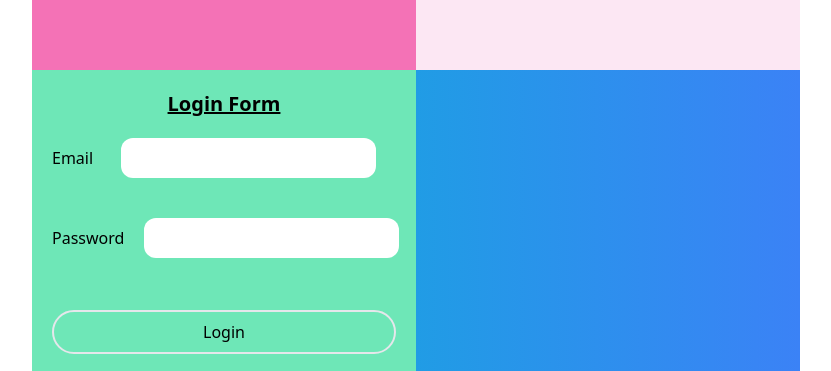
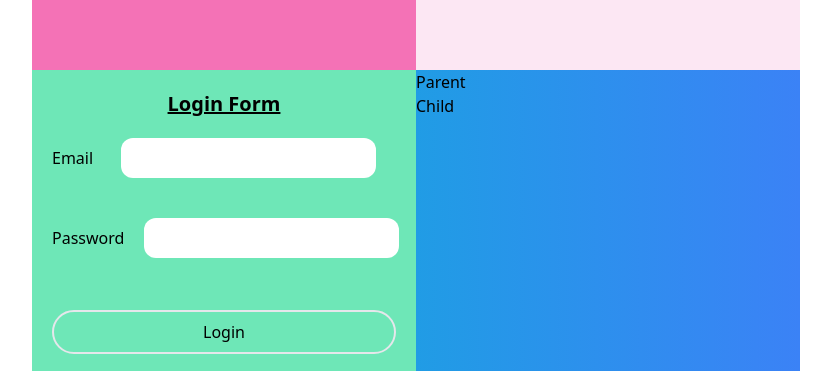
Before and after one commit to DecentraMindsCoin/hired-in-next, a Next.js app: page / in a window 1280 px wide. Shown: the part 2310-2681 px from the top of the page, without its empty margins (224-1055 px from the left). Built offline with nearby package versions, Linux system fonts and the light colour scheme; no server answers.

Commit message:
add ChildToParent component

```diff
--- a/pages/index.js
+++ b/pages/index.js
@@ -21,6 +21,7 @@ import DataStructures from '../src/components/DataStructures'
 import GridTraveler from '../src/components/GridTraveler'
 import CanSum from '../src/components/TargetSum'
 import ImageSlider from '../src/components/Slider/ImageSlider'
+import Parent from '../src/components/ChildToParent/Parent'
 
 // import TicTacComponent from '../src/components/TicTacComponent'
 const Home = () => {
@@ -85,6 +86,9 @@ const Home = () => {
           <div>
             <LoginForm />
           </div>
+          <div>
+            <Parent />
+          </div>
           {/* <div>
                <TicTacComponent />
           </div> */}
--- /dev/null
+++ b/src/components/ChildToParent/Child.js
@@ -0,0 +1,9 @@
+import React from 'react'
+
+const Child = () => {
+  return (
+    <div>Child</div>
+  )
+}
+
+export default Child
--- /dev/null
+++ b/src/components/ChildToParent/Parent.js
@@ -0,0 +1,12 @@
+import React from 'react'
+import Child from './Child'
+const Parent = () => {
+  return (
+    <div>
+      <h1>Parent</h1>
+      <Child />
+    </div>
+  )
+}
+
+export default Parent
--- a/src/components/Slider/ImageSlider.js
+++ b/src/components/Slider/ImageSlider.js
@@ -8,26 +8,31 @@ const dataSlider = [
     id: uuidv4(),
     title: 'Lorem ipsum',
     subTitle: 'Lorem',
+    dataId: 0,
   },
   {
     id: uuidv4(),
     title: 'Lorem ipsum',
     subTitle: 'Lorem',
+    dataId: 1,
   },
   {
     id: uuidv4(),
     title: 'Lorem ipsum',
     subTitle: 'Lorem',
+    dataId: 2,
   },
   {
     id: uuidv4(),
     title: 'Lorem ipsum',
     subTitle: 'Lorem',
+    dataId: 3,
   },
   {
     id: uuidv4(),
     title: 'Lorem ipsum',
     subTitle: 'Lorem',
+    dataId: 4,
   },
 ]
 
@@ -77,7 +82,7 @@ const ImageSlider = () => {
       {dataSlider.map((obj, index) => {
         return (
           <div
-            key={obj.id}
+            key={obj.dataId}
             className={slideIndex === index + 1 ? 'slide active-anim' : 'slide'}
           >
             <img
--- /dev/null
+++ b/src/components/TodoList.js
@@ -0,0 +1,9 @@
+import React from 'react'
+
+const TodoList = () => {
+  return (
+    <div>TodoList</div>
+  )
+}
+
+export default TodoList
```
